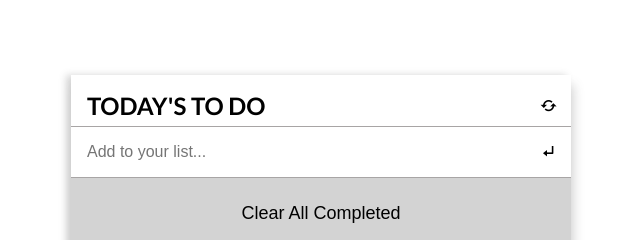
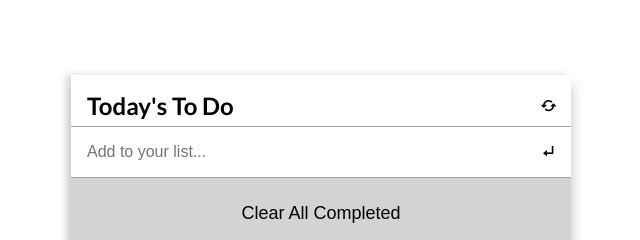
Before and after one commit to adarachel/to-do-project, a website with bundled scripts: page src/index.html in a window 1280 px wide. Shown: the part 238-478 px from the top of the page, 319-959 px from the left. Built offline with nearby package versions, Linux system fonts and the light colour scheme.

Commit message:
Update index.html

```diff
--- a/src/index.html
+++ b/src/index.html
@@ -13,7 +13,7 @@
 <body>
     <div class="container">
         <div class="header border-bottom flex">
-            <h1>TODAY'S TO DO </h1>
+            <h1>Today's To Do </h1>
             <i class="bx bx-refresh"></i>
         </div>
         <form class="flex border-bottom" id="form">
```
